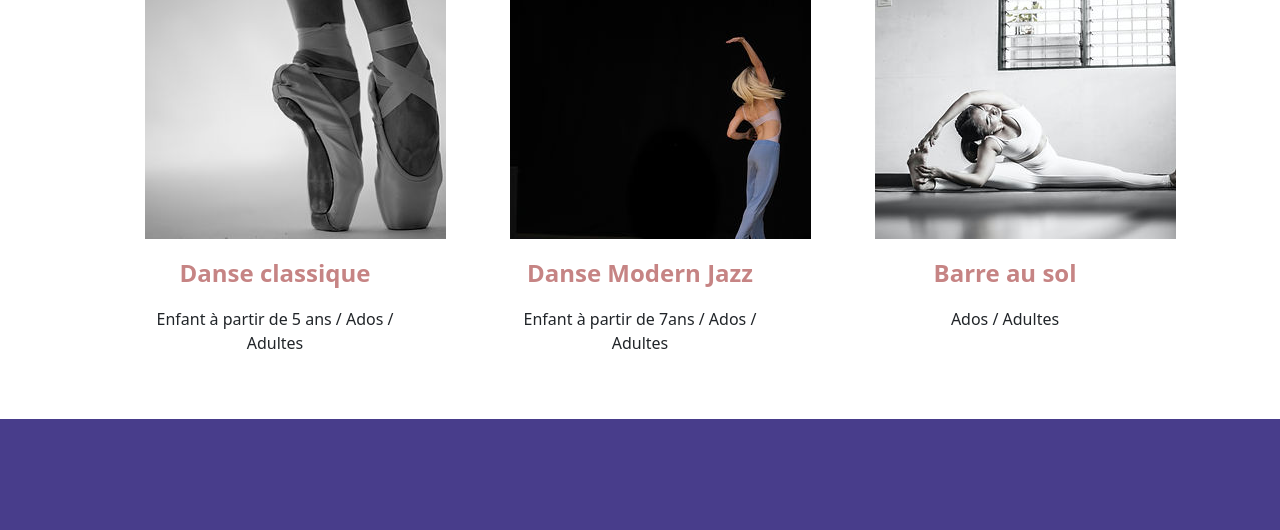
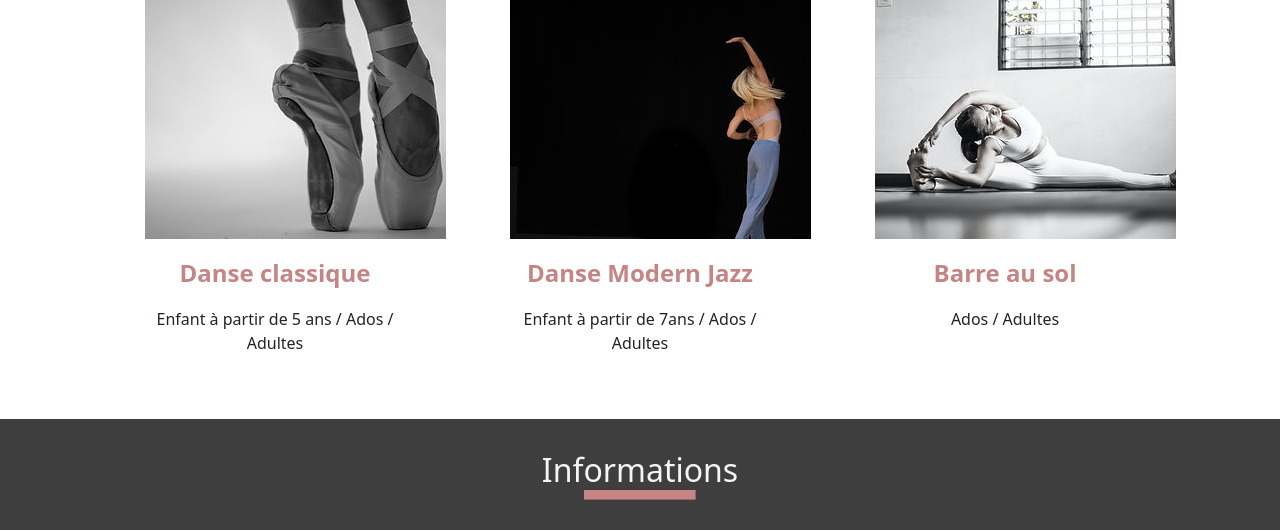
Before and after one commit to Morr-valir/ametyste, a Symfony app: template templates/home/index.html.twig in a window 1280 px wide. Shown: the part 1608-2138 px from the top of the page. Before the commit the page ends 2027 px from the top, so only its background shows below. Run offline with Twig, Linux system fonts and the light colour scheme; the template is opened without the code that fills it, so the values that code supplies are empty; some libraries are stand-ins or nearby versions.

Commit message:
create footer to home page

```diff
--- /dev/null
+++ b/public/Styles/Components/_footer.scss
@@ -0,0 +1,13 @@
+#Footer{
+  padding: 1rem;
+  background: #3e3e3e;
+  text-align: center;
+  .h2{
+    color: whitesmoke;
+    background: linear-gradient(rgb(198 132 132), rgb(198 132 132));
+    background-position: 50% 90%, 0 100%;
+    background-size: 10% 0.3em, 0 0.3em;
+    background-repeat: no-repeat;
+    padding: 1rem;
+  }
+}
--- a/public/Styles/Main.css
+++ b/public/Styles/Main.css
@@ -13,6 +13,20 @@
 
 .nav-link {
   color: whitesmoke !important;
+}
+
+#Footer {
+  padding: 1rem;
+  background: #3e3e3e;
+  text-align: center;
+}
+#Footer .h2 {
+  color: whitesmoke;
+  background: linear-gradient(#c68484, #c68484);
+  background-position: 50% 90%, 0 100%;
+  background-size: 10% 0.3em, 0 0.3em;
+  background-repeat: no-repeat;
+  padding: 1rem;
 }
 
 .btn-link {
--- a/public/Styles/_ImportComponents.scss
+++ b/public/Styles/_ImportComponents.scss
@@ -1,5 +1,6 @@
 //Importation des componsants
 @import "Components/header";
+@import "Components/footer";
 @import "Components/buttons";
 @import "Components/HomePage/Section-welcome-home";
 @import "Components/HomePage/Section-Propos-home";
--- a/templates/base.html.twig
+++ b/templates/base.html.twig
@@ -43,7 +43,11 @@
             </div>
         </header>
         {% block body %}{% endblock %}
-    <footer id="Footer"></footer>
+    <footer id="Footer">
+        <div class="container">
+            <h4 class="h2">Informations</h4>
+        </div>
+    </footer>
     </body>
     <script src="https://cdn.jsdelivr.net/npm/bootstrap@5.0.2/dist/js/bootstrap.bundle.min.js" integrity="sha384-MrcW6ZMFYlzcLA8Nl+NtUVF0sA7MsXsP1UyJoMp4YLEuNSfAP+JcXn/tWtIaxVXM" crossorigin="anonymous"></script>
 </html>
```
Also changed, not shown: 1 other file.
